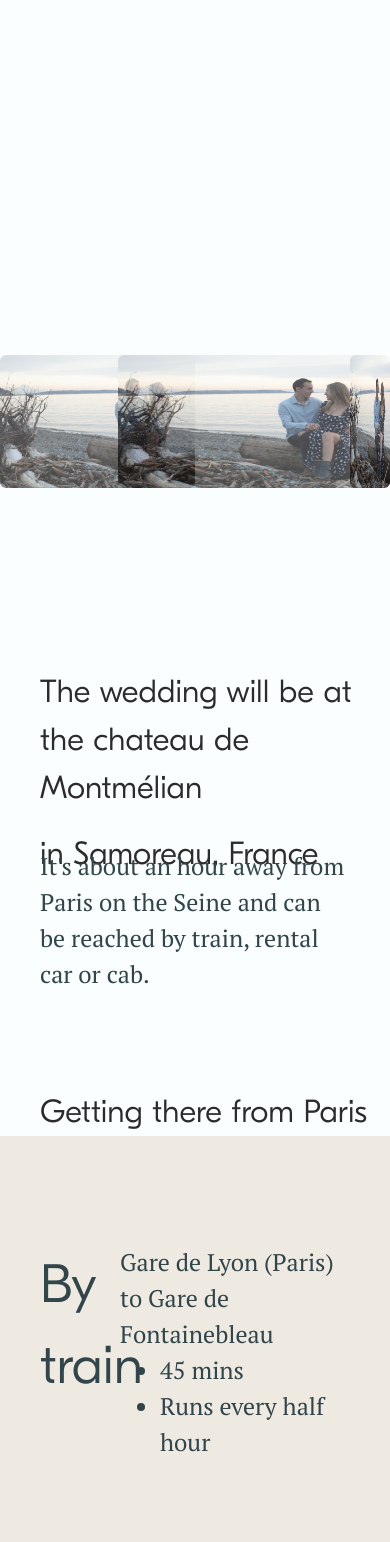
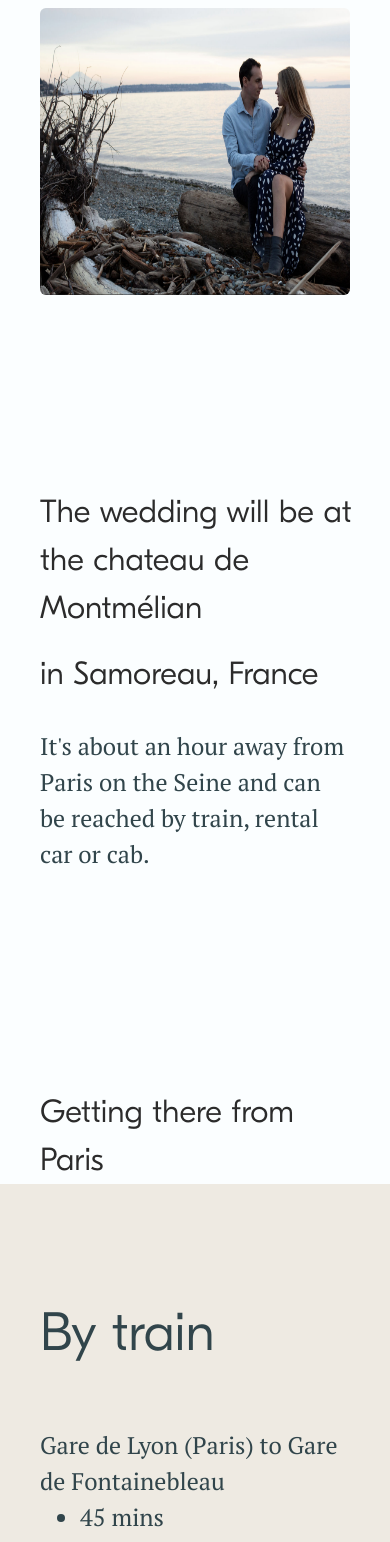
Before and after one commit to WeHateNick/nico-and-nadejda-wedding, a Next.js app: page /getting-there in a window 390 px wide. Shown: the part 432-1974 px from the top of the page. Built offline with nearby package versions, Linux system fonts and the light colour scheme.

Commit message:
secondary page responsive adjustments

```diff
--- a/styles/SecondaryPage.module.scss
+++ b/styles/SecondaryPage.module.scss
@@ -52,11 +52,24 @@
         transition: all 800ms var.$ease-in--quint;
         box-shadow: var.$shadow--large;
       }
+      @media (max-width: var.$breakpoint--medium) {
+        opacity: 1;
+        display: none;
+      }
     }
     &--1 {
       grid-column: 6 / -2;
       grid-row: span 8 / -1;
       z-index: 3;
+      @media (max-width: var.$breakpoint--medium) {
+        opacity: 1;
+        display: block;
+        grid-column: 2 / -2;
+        grid-row: 1 / 6;
+        align-self: start;
+        height: 34vh;
+        max-height: 100%;
+      }
     }
     &--2 {
       grid-column: 3 / 7;
@@ -78,10 +91,16 @@
   &__primary {
     grid-column: 2/10;
     grid-row: 4 / span 4;
+    @media (max-width: var.$breakpoint--medium) {
+      grid-row: 1 / span 4;
+    }
   }
   &__secondary {
     grid-column: 2/-2;
     grid-row: 7 / span 2;
+    @media (max-width: var.$breakpoint--medium) {
+      grid-row: 5 / span 4;
+    }
   }
 }
 
@@ -92,14 +111,8 @@
   }
   grid-column: 2 / 8;
   grid-row: -1;
-}
-
-.subsection {
-  @extend .grid;
-  &__content {
-    margin-top: 1.6em;
-    grid-column: 2 / -2;
-    max-width: 900px;
+  @media (max-width: var.$breakpoint--medium) {
+    grid-column: 2/-2;
   }
 }
 
@@ -118,13 +131,29 @@
       &__title {
         grid-column: 1 / 7;
         margin: 0;
+        @media (max-width: var.$breakpoint--medium) {
+          grid-column: 1/-1;
+          padding-bottom: 1em;
+        }
       }
       &__content {
         grid-column: 7 / -1;
+        @media (max-width: var.$breakpoint--medium) {
+          grid-column: 1/-1;
+        }
       }
-      &--bride {
-        border-bottom: thin solid var.$color--gray--lightest;
-      }
+    }
+  }
+}
+
+.subsection {
+  @extend .grid;
+  &__content {
+    grid-column: 2/-2;
+    max-width: 900px;
+    margin-top: 1em;
+    @media (max-width: var.$breakpoint--medium) {
+      grid-column: 2/-2;
     }
   }
 }
```
